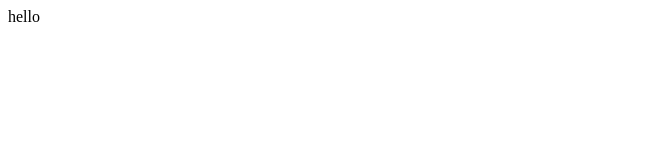
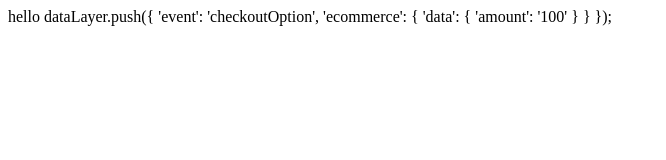
Before and after one commit to Sulaiha-Shameena-teah/sample, a plain HTML site: page index.html in a window 1280 px wide. Shown: the whole page, without its empty margins (0-666 px from the left). Drawn offline with Linux system fonts and the light colour scheme.

Commit message:
Update index.html

```diff
--- a/index.html
+++ b/index.html
@@ -19,5 +19,14 @@
   height="0" width="0" style="display:none;visibility:hidden"></iframe></noscript>
   <!-- End Google Tag Manager (noscript) -->
 	hello
+
+	dataLayer.push({
+    'event': 'checkoutOption',
+    'ecommerce': {
+      'data': {
+        'amount': '100'
+      }
+    }
+  });
 </body>
 </html>
```
